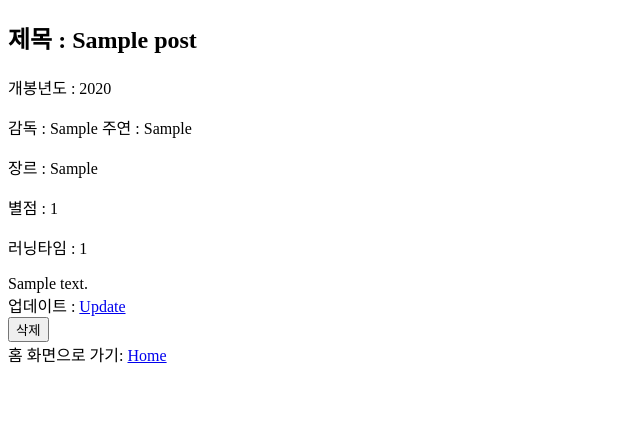
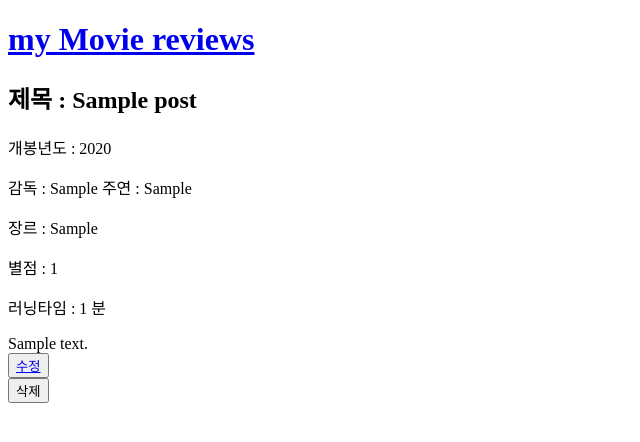
Before and after one commit to Pirogramming17/LeeDongheon, a Django app: page /post/1 in a window 1280 px wide. Shown: the top 442 px of the page, without its empty margins (0-640 px from the left). Run offline with Django 3.2, Linux system fonts and the light colour scheme; tables that the repository leaves empty hold one stand-in row (values such as "Sample post").

Commit message:
기능 전부 완성

```diff
--- a/myMovieReviews/posts/templates/posts/detail.html
+++ b/myMovieReviews/posts/templates/posts/detail.html
@@ -7,21 +7,21 @@
     <title>상세화면</title>
   </head>
   <body>
+    <h1><a href="/">my Movie reviews</a></h1>
     <article>
       <h2>제목 : {{ post.title }}</h2>
       <p>개봉년도 : {{post.year}}</p>
       <p>감독 : {{post.director}} 주연 : {{post.actor}}</p>
       <p>장르 : {{post.genre}}</p>
       <p>별점 : {{post.grade}}</p>
-      <p>러닝타임 : {{post.run_time}}</p>
+      <p>러닝타임 : {{post.run_time}} 분</p>
       <div>{{post.content}}</div>
     </article>
 
-    <div>업데이트 : <a href="{% url 'posts:update' post.id %}">Update</a></div>
+    <button><a href="{% url 'posts:update' post.id %}">수정</a></button>
     <form action="/delete/{{post.id}}" method="post">
       {% csrf_token %}
       <button>삭제</button>
     </form>
-    <div>홈 화면으로 가기: <a href="/">Home</a></div>
   </body>
 </html>
--- a/myMovieReviews/posts/urls.py
+++ b/myMovieReviews/posts/urls.py
@@ -9,4 +9,5 @@ path('', views.home,name='home'),
 path('create', views.create, name = "create"),
 path('post/<int:id>',views.detail, name="detail"),
 path('update/<int:id>',views.update, name="update"),
+path('delete/<int:id>',views.delete, name="delete"),
 ]
--- a/myMovieReviews/posts/views.py
+++ b/myMovieReviews/posts/views.py
@@ -60,3 +60,8 @@ def update(request, id):
         "post" : post
     }
     return render(request, template_name="posts/update.html", context=context)
+
+def delete(request, id):
+    if request.method == "POST":
+        Post.objects.filter(id=id).delete()
+        return redirect("/")
```
Also changed, not shown: myMovieReviews/posts/templates/posts/home.html (+3 -5 lines), myMovieReviews/posts/migrations/0002_post_year.py (added).
